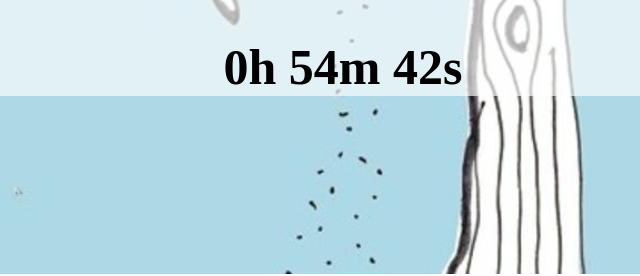
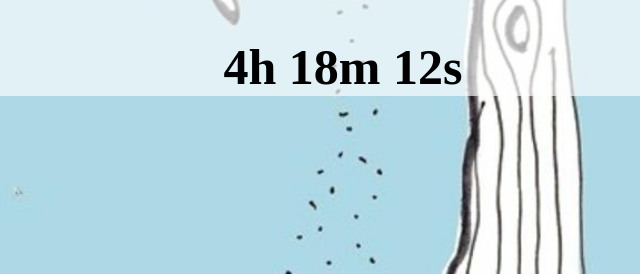
Before and after one commit to bushmen/branchCutCountdown, a plain HTML site: page index.html in a window 1280 px wide. Shown: the part 526-802 px from the top of the page, 297-937 px from the left. Drawn offline with Linux system fonts and the light colour scheme.

Commit message:
time setup

```diff
--- a/index.html
+++ b/index.html
@@ -32,7 +32,7 @@ html, body {
 
 <script>
 // Set the date we're counting down to
-var countDownDate = new Date("Mar 22, 2023 13:06:30").getTime();
+var countDownDate = new Date("Mar 22, 2023 16:30:00").getTime();
 
 // Update the count down every 1 second
 var x = setInterval(function() {
```
